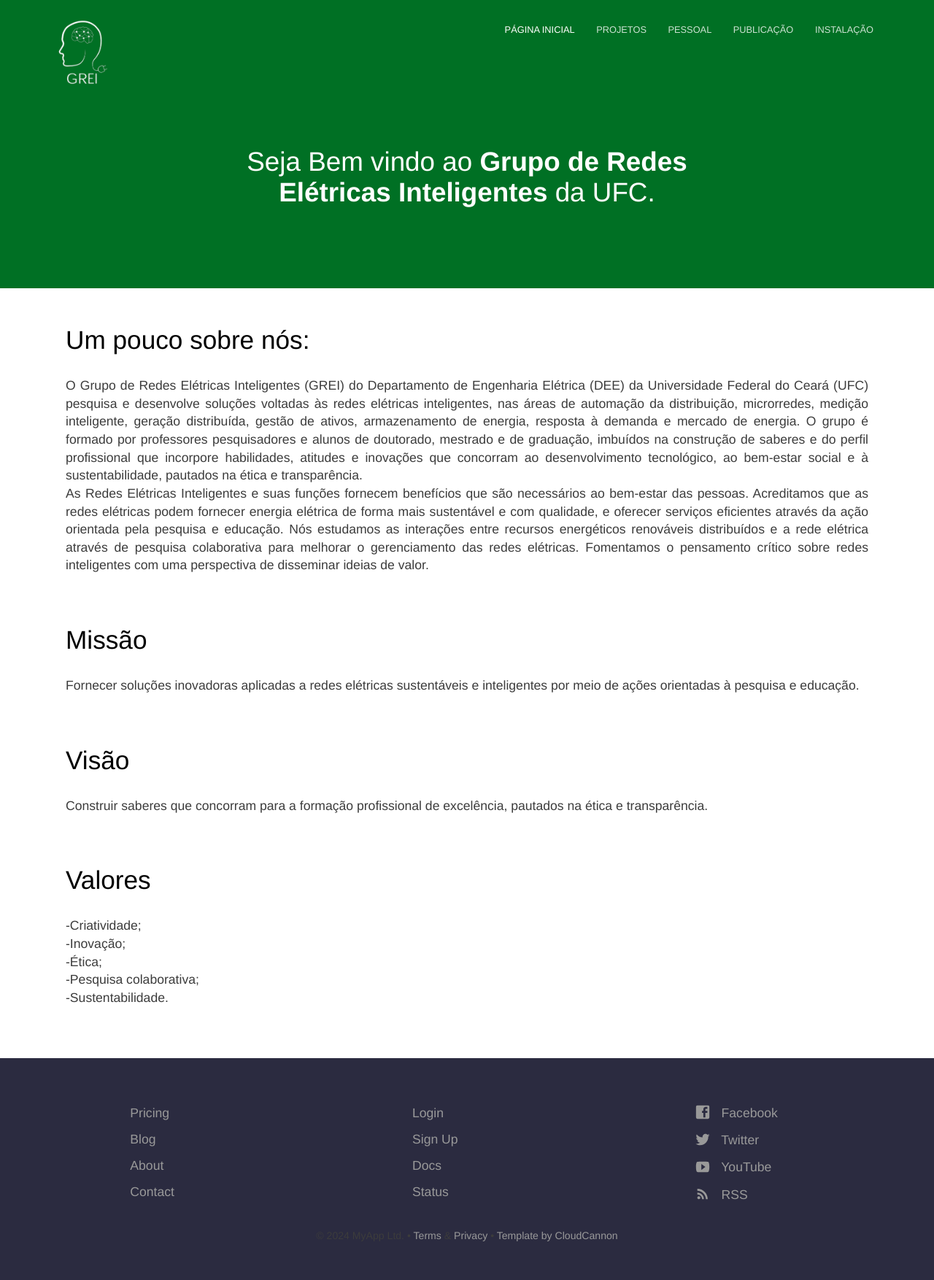
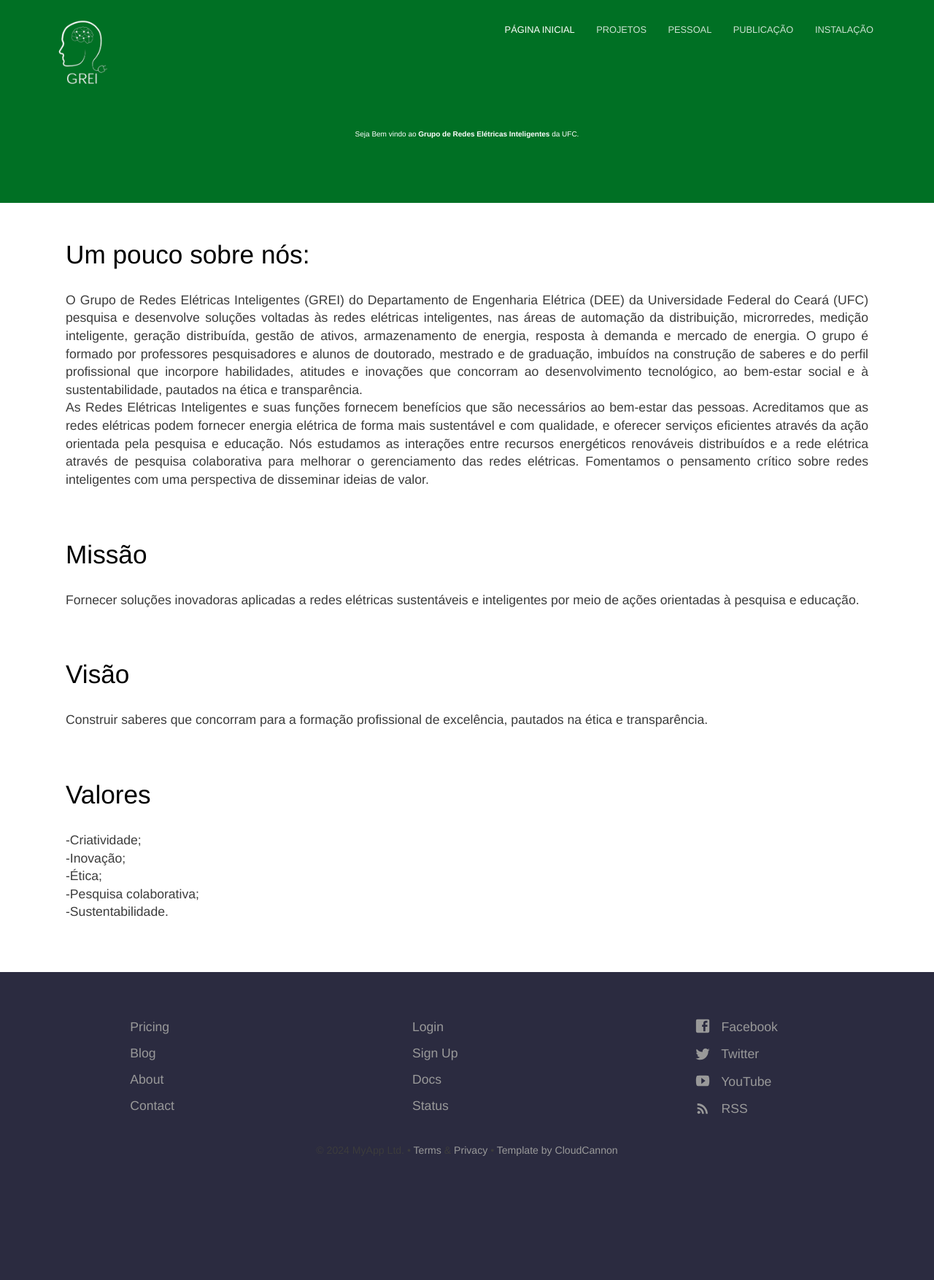
Before and after one commit to Gabriell89222/Gabriell89222.github.io, a Jekyll site: the page built from index.html, in a window 1280 px wide. Shown: the whole page at 73% size. Built offline with Jekyll 4.4.1, drawn with Linux system fonts in a browser that asks for light colours; after the commit the page ends 1636 px from its top, so only the background shows below that.

Commit message:
Atualização texto bem-vindo v-1.2

```diff
--- a/_sass/layout.scss
+++ b/_sass/layout.scss
@@ -6,6 +6,9 @@
 
 .text-container {
 	max-width: 750px;
+	h1.editable{
+		font-size: 10px;
+	}
 }
 
 .container {
```
